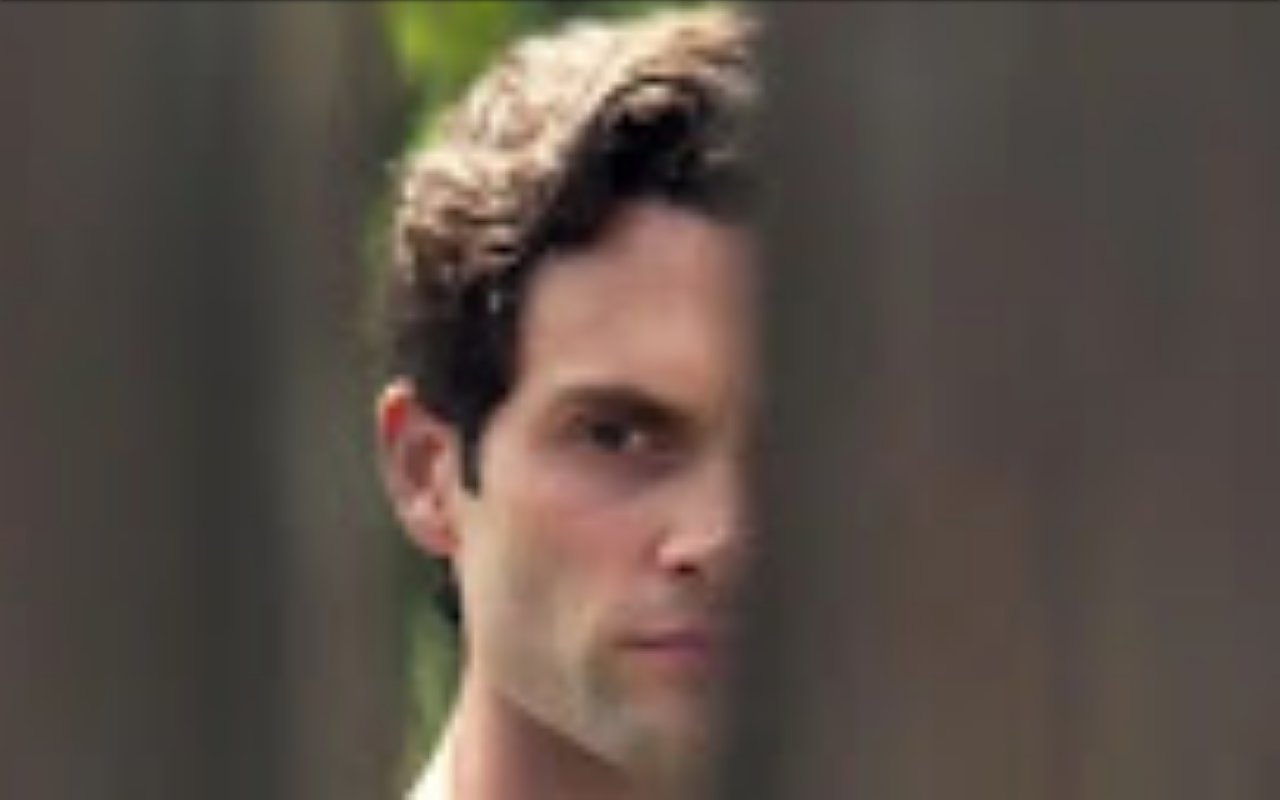
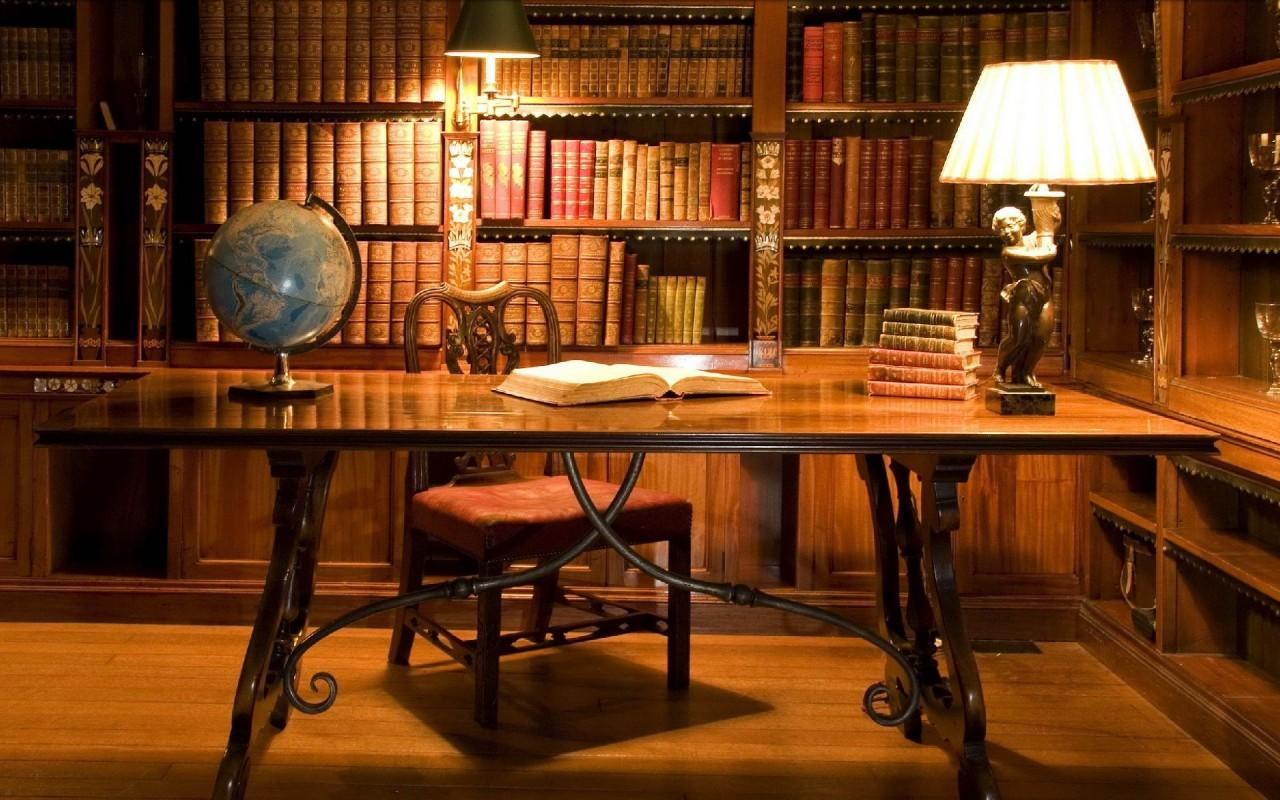
Before and after one commit to Kirst8/HelloYou_book-review, a Flask app: page / in a window 1280 px wide. Shown: the part 64-864 px from the top of the page. Run offline with Flask 2, Linux system fonts and the light colour scheme; some libraries are stand-ins or nearby versions.

Commit message:
images file updated with new bg in static file

```diff
--- a/static/css/style.css
+++ b/static/css/style.css
@@ -11,7 +11,7 @@ body {
 /* full page background */
 
 .full-page {
-  background: url("../images/helloyoubg.jpg") center center no-repeat fixed;
+  background: url("../images/libarbg.jpg") center center no-repeat fixed;
   background-size: cover;
   min-height: 100vh;
 }
```
Also changed, not shown: static/images/helloyoubg.jpg (deleted), static/images/libarbg.jpg (added).
